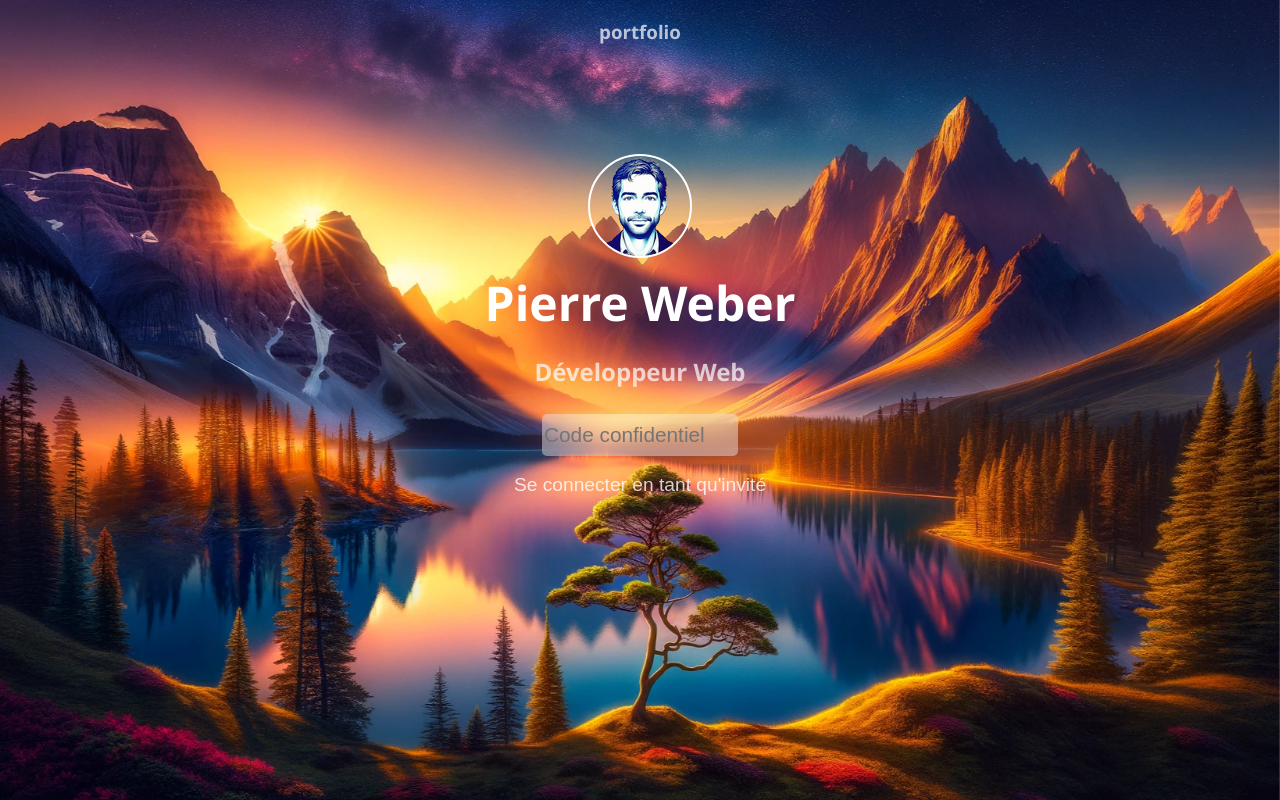
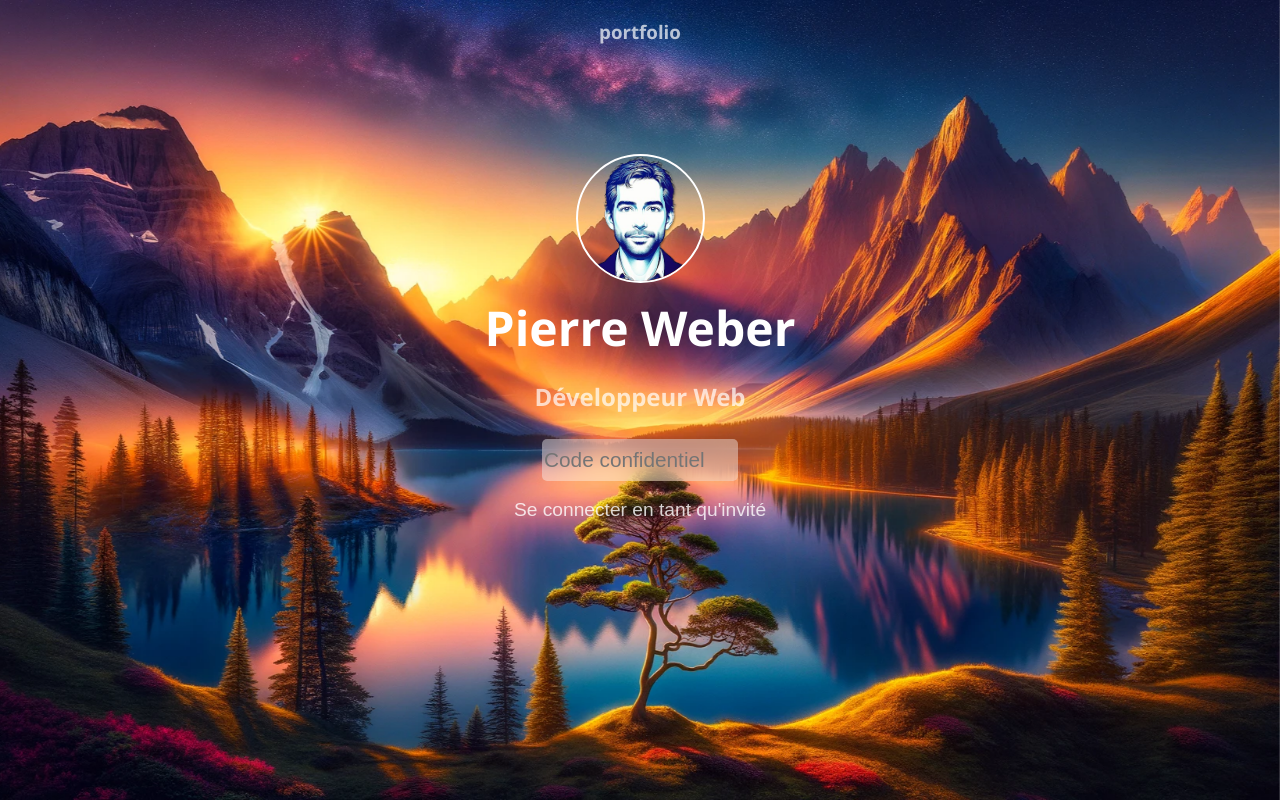
Before and after one commit to DiNeTe/PortfolioReact, a React (Vite) app: page / in a window 1280 px wide. Built offline with nearby package versions, Linux system fonts and the light colour scheme; a web font is replaced by a local one.

Commit message:
manifest file modified for avatar.png sources. avatar_clear.png file added

```diff
--- a/src/components/Taskbar.tsx
+++ b/src/components/Taskbar.tsx
@@ -46,7 +46,7 @@ const Taskbar: React.FC<TaskbarProps> = ({
         <img src="/icons/logoW11.png" id="logo-win" alt="Windows Logo" />
         <div id="start-menu">
           <div id="start-menu-lateral-bar">
-            <img src="/pp/avatar.png" id="avatar" alt="Avatar" />
+            <img src="/pp/avatar_clear.png" id="avatar" alt="Avatar" />
             <NavLink to="/">
               <img src="/icons/shutdown.png" id="shutdown" alt="Shutdown" />
             </NavLink>
--- a/src/components/WindowAbout.tsx
+++ b/src/components/WindowAbout.tsx
@@ -13,7 +13,7 @@ const AboutContent: React.FC = () => {
       />
       <Draggable nodeRef={draggableRef}>
         <div ref={draggableRef}>
-          <img id="pp-about" src="/pp/avatar.png" alt="Avatar" />
+          <img id="pp-about" src="/pp/avatar_clear.png" alt="Avatar" />
         </div>
       </Draggable>
     </>
--- a/src/style/homePage.css
+++ b/src/style/homePage.css
@@ -49,6 +49,7 @@ div#about-avatar {
 }
 
 img#pp-about {
+  width: 150px;
   border-radius: 100%;
   position: absolute;
   right: -37px;
--- a/src/style/loginScreen.css
+++ b/src/style/loginScreen.css
@@ -27,6 +27,7 @@
   border-radius: 100%;
   border: 2px solid white;
   margin: 12% 0 1%;
+  width: 125px;
 }
 
 .fullName {
--- a/src/style/media-phone.css
+++ b/src/style/media-phone.css
@@ -3,7 +3,8 @@
 
   a,
   button,
-  .cliquable, :hover {
+  .cliquable,
+  :hover {
     -webkit-tap-highlight-color: rgba(0, 0, 0, 0);
     outline: none;
   }
@@ -19,6 +20,9 @@
   }
 
   /* LoginPage */
+  .loginScreenPage {
+    background-image: url("/images/loginScreen_small.webp");
+  }
 
   .loginScreenInsert {
     display: flex;
@@ -92,7 +96,7 @@
     border-radius: 50px;
   }
 
-  #home-button:hover img::after img{
+  #home-button:hover img::after img {
     box-shadow: none;
   }
 
--- a/src/views/LoginScreenPage.tsx
+++ b/src/views/LoginScreenPage.tsx
@@ -55,7 +55,7 @@ const LoginScreen: React.FC = () => {
         <h3 className="login-screen-infos-txt" id="portfolio"> portfolio </h3>
 
           {/* Affiche l'avatar et le nom complet */}
-          <img src="pp/avatar.png" className="pp" alt="Avatar" />
+          <img src="pp/avatar_clear.png" className="pp" alt="Avatar" />
           <h1 className="fullName">Pierre Weber </h1>
           <h2 className="login-screen-infos-txt" id="job"> Développeur Web </h2>
 
```
Also changed, not shown: manifest.json, public/pp/avatar.png, public/pp/avatar_clear.png (added). Lines whose indentation alone changed are shown as unchanged.
